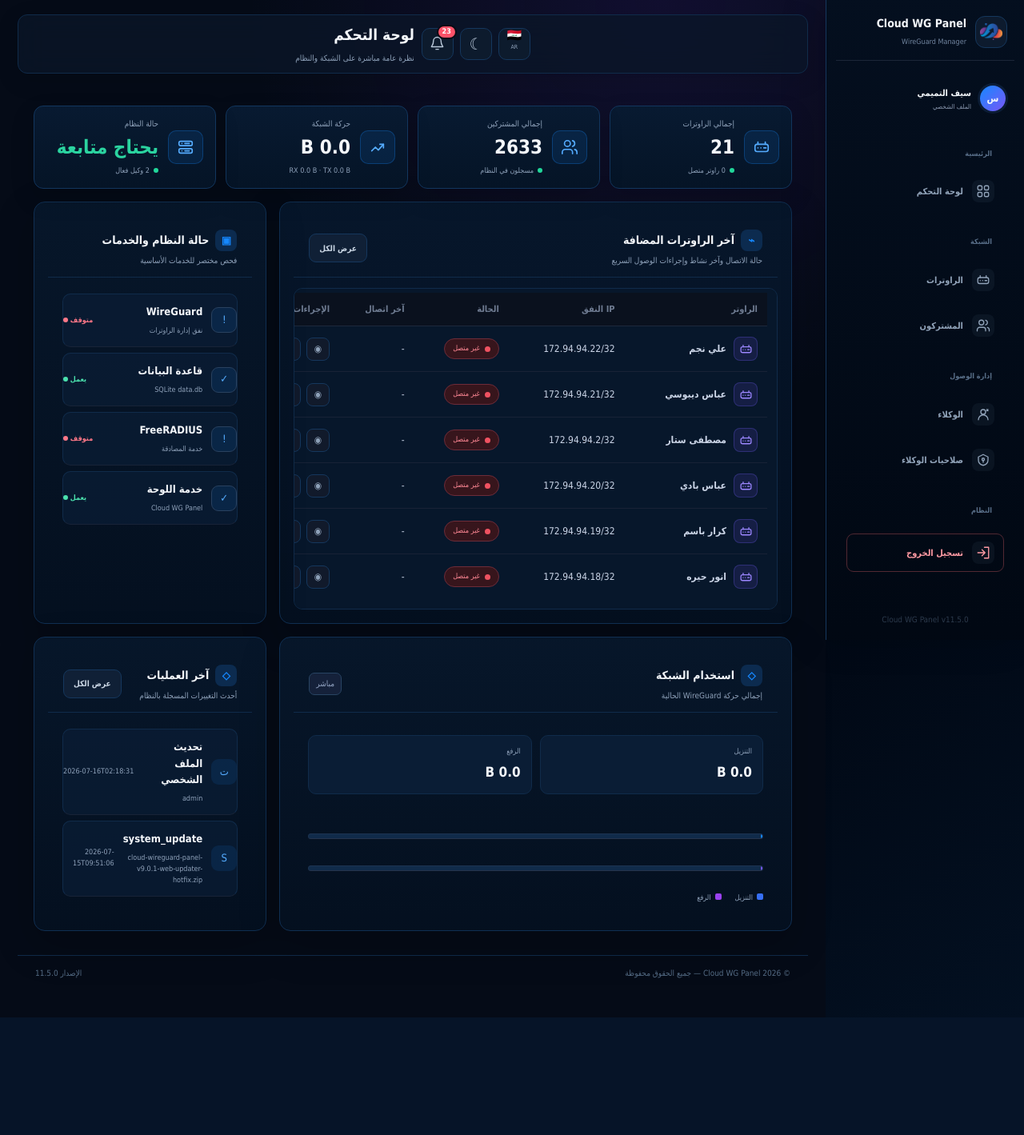
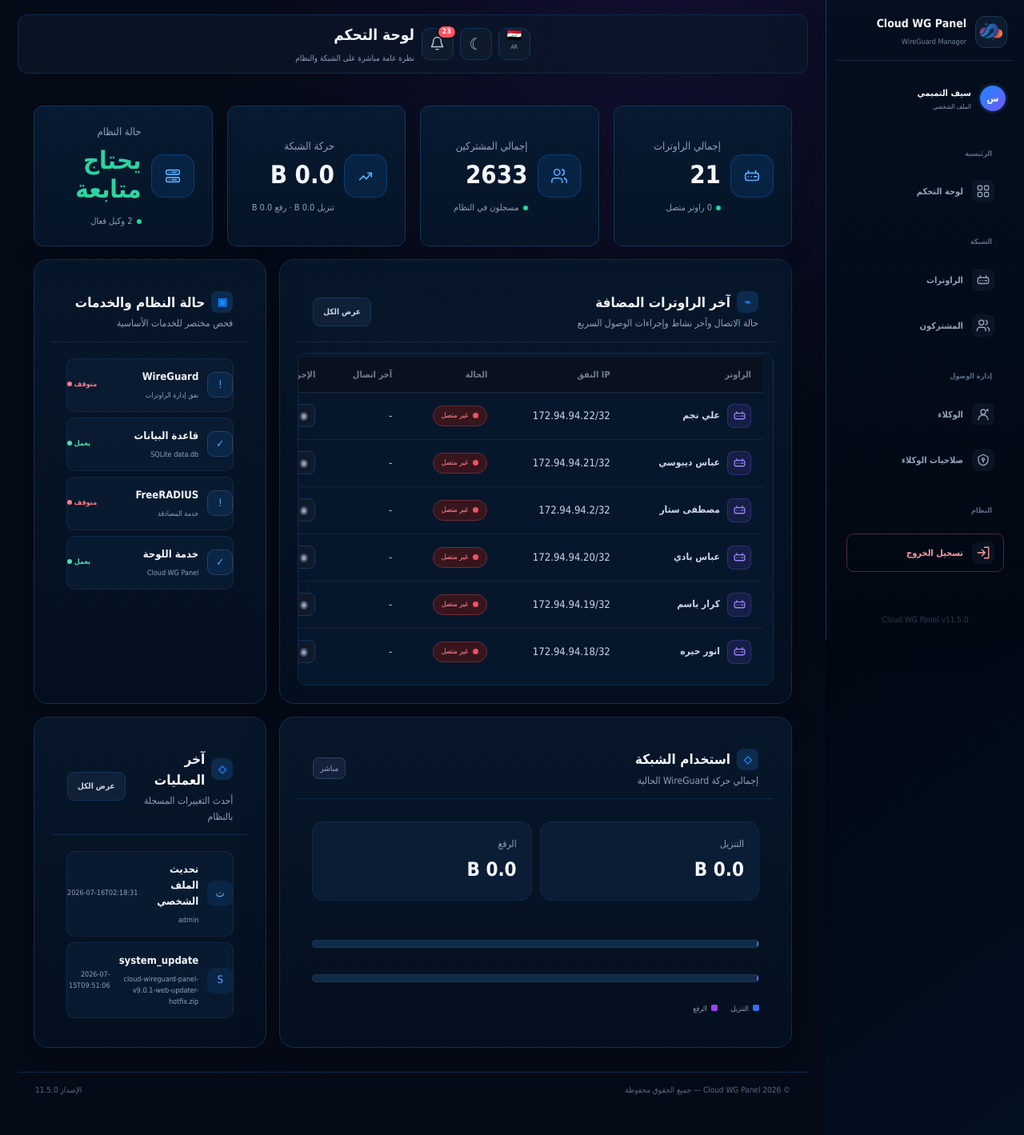
Before and after one commit to saiftimimi/cloud-wireguard-panel, a Flask app: page / in a window 1280 px wide. Shown: the whole page at 80% size. Before the commit the page ends 1272 px from the top, so only its background shows below. Run offline with Flask 3, Linux system fonts and the light colour scheme; a user stored in the database is signed in; data comes from the database, SQL or seed files in the repository; data that the repository does not hold is empty; some libraries are stand-ins or nearby versions.

Commit message:
Refresh dashboard layout and readability

```diff
--- a/cloud_panel/templates/dashboard.html
+++ b/cloud_panel/templates/dashboard.html
@@ -2,10 +2,33 @@
 {% set heading = "لوحة التحكم" %}
 {% set subheading = "نظرة عامة مباشرة على الشبكة والنظام" %}
 {% block content %}
+<style>
+  .dashboard-refresh .hero-metrics{gap:18px!important}
+  .dashboard-refresh .metric-card{min-height:138px!important;height:auto!important;padding:22px!important;border-radius:18px!important}
+  .dashboard-refresh .metric-icon{width:54px!important;height:54px!important;min-width:54px!important;border-radius:15px!important}
+  .dashboard-refresh .metric-card span{font-size:13px!important}
+  .dashboard-refresh .metric-card strong{font-size:31px!important;margin-top:4px;display:block}
+  .dashboard-refresh .metric-card small{font-size:11px!important;margin-top:6px;display:block}
+  .dashboard-refresh .panel{border-radius:18px!important;padding:22px!important}
+  .dashboard-refresh .panel-head h2{font-size:17px!important}
+  .dashboard-refresh .panel-head p{font-size:12px!important}
+  .dashboard-refresh .pro-table thead th{font-size:11px!important;padding:13px 15px!important}
+  .dashboard-refresh .pro-table tbody td{font-size:13px!important;padding:14px 15px!important}
+  .dashboard-refresh .traffic-numbers{grid-template-columns:1fr 1fr;gap:14px}
+  .dashboard-refresh .traffic-numbers>div{padding:18px!important;border-radius:14px!important}
+  .dashboard-refresh .traffic-numbers span{font-size:12px!important}
+  .dashboard-refresh .traffic-numbers b{font-size:24px!important;display:block;margin-top:5px}
+  .dashboard-refresh .traffic-line{height:10px!important}
+  html[data-theme="dark"] .dashboard-refresh .panel,
+  html[data-theme="dark"] .dashboard-refresh .metric-card{box-shadow:0 16px 42px rgba(0,0,0,.22)}
+  @media(max-width:900px){.dashboard-refresh .hero-metrics{grid-template-columns:repeat(2,minmax(0,1fr))!important}}
+  @media(max-width:560px){.dashboard-refresh .hero-metrics{grid-template-columns:1fr!important}.dashboard-refresh .traffic-numbers{grid-template-columns:1fr}}
+</style>
+<div class="dashboard-refresh">
 <div class="hero-metrics">
   <article class="metric-card metric-purple"><div class="metric-icon">{% include "icons/router.svg" %}</div><div><span>إجمالي الراوترات</span><strong>{{ total }}</strong><small><i></i>{{ online }} راوتر متصل</small></div></article>
   <article class="metric-card metric-blue"><div class="metric-icon">{% include "icons/users.svg" %}</div><div><span>إجمالي المشتركين</span><strong>{{ subscriber_total }}</strong><small><i></i>مسجلون في النظام</small></div></article>
-  <article class="metric-card metric-green"><div class="metric-icon">{% include "icons/traffic.svg" %}</div><div><span>حركة الشبكة</span><strong>{{ (rx + tx)|human_bytes }}</strong><small>RX {{ rx|human_bytes }} · TX {{ tx|human_bytes }}</small></div></article>
+  <article class="metric-card metric-green"><div class="metric-icon">{% include "icons/traffic.svg" %}</div><div><span>حركة الشبكة</span><strong>{{ (rx + tx)|human_bytes }}</strong><small>تنزيل {{ rx|human_bytes }} · رفع {{ tx|human_bytes }}</small></div></article>
   <article class="metric-card metric-orange"><div class="metric-icon">{% include "icons/server.svg" %}</div><div><span>حالة النظام</span><strong class="system-grade">{{ 'ممتاز' if offline == 0 else 'يحتاج متابعة' }}</strong><small><i></i>{{ agent_total }} وكيل فعال</small></div></article>
 </div>
 
@@ -35,4 +58,5 @@
     <div class="traffic-legend"><span><i class="download-dot"></i>التنزيل</span><span><i class="upload-dot"></i>الرفع</span></div>
   </section>
 </div>
+</div>
 {% endblock %}
```
